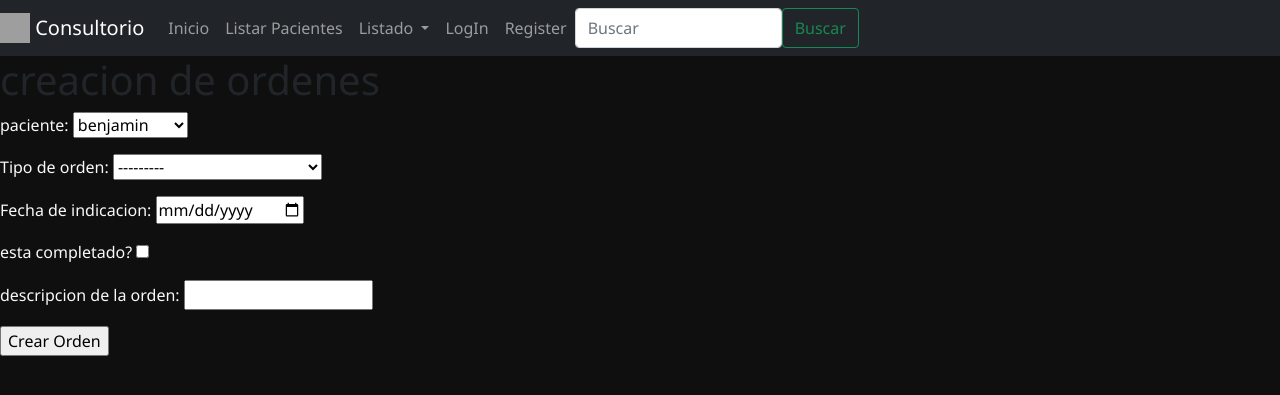
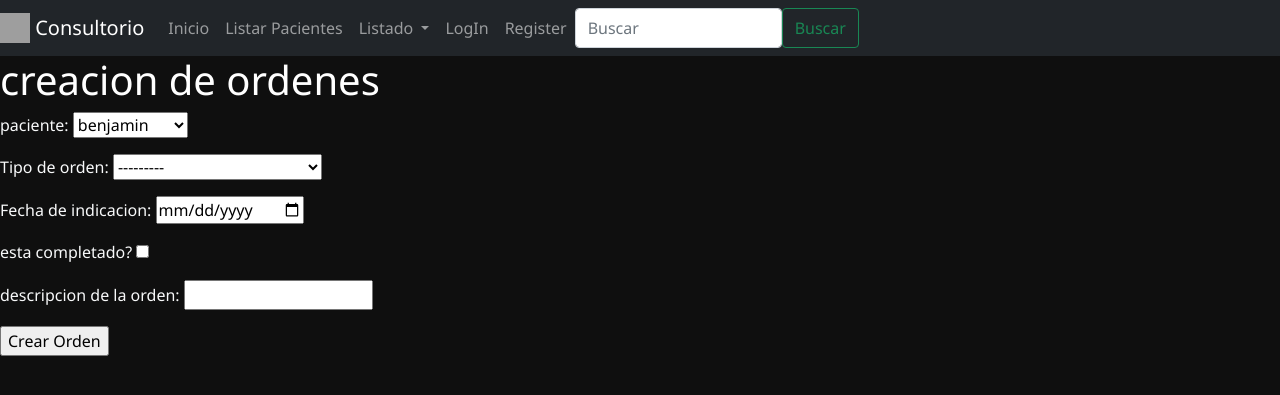
Before and after one commit to Nachorvw/Entrega1-MVT-Juan_Ignacio_reyes, a Django app: page /create-order/4/ in a window 1280 px wide. Shown: the top 395 px of the page. Run offline with Django 4.2, Linux system fonts and the light colour scheme; data comes from the database, SQL or seed files in the repository; both versions use the stored data as it was after the commit; some libraries are stand-ins or nearby versions; grey boxes are pictures that could not be loaded.

Commit message:
main.css -> styleMain.css, white text in creation

```diff
--- a/MVT/Templates/Base.html
+++ b/MVT/Templates/Base.html
@@ -5,7 +5,7 @@
     <link href="https://cdn.jsdelivr.net/npm/bootstrap@5.0.2/dist/css/bootstrap.min.css" rel="stylesheet"
         integrity="sha384-EVSTQN3/azprG1Anm3QDgpJLIm9Nao0Yz1ztcQTwFspd3yD65VohhpuuCOmLASjC" crossorigin="anonymous" />
     <link rel="stylesheet" href="https://cdn.jsdelivr.net/npm/bootstrap-icons@1.10.3/font/bootstrap-icons.css" />
-    <link rel="stylesheet" href="{% static '/css/main.css' %}">
+    <link rel="stylesheet" href="{% static '/css/styleMain.css' %}">
     <meta charset="UTF-8" />
     <meta http-equiv="X-UA-Compatible" content="IE=edge" />
     <meta name="viewport" content="width=device-width, initial-scale=1.0" />
@@ -72,7 +72,7 @@
                     <a class="nav-link" href="/register/">Register</a>
                 </li>
                 {% endif %} {% block navbar %}
-                <form class="form-inline my-2 my-lg-0 d-flex" action="" method="GET">
+                <form class="form-inline my-2 my-lg-0 d-flex" action="" id= "search-bar"method="GET">
                     <input class="form-control mr-sm-2" type="search" placeholder="Buscar" aria-label="Search"
                         name="search" />
                     <button class="btn btn-outline-success my-2 my-sm-0" type="submit">
--- a/MVT/Templates/medicines/create_medicines.html
+++ b/MVT/Templates/medicines/create_medicines.html
@@ -6,7 +6,7 @@ creacion de Recetas
 {% block content %}
 
 {% if form %}
-<h1>creacion de Recetas</h1>
+<h1 style="color: white;">creacion de Recetas</h1>
 
 <form class="text-light" method="POST">
     {% csrf_token %}
--- a/MVT/Templates/orders/create_orders.html
+++ b/MVT/Templates/orders/create_orders.html
@@ -6,7 +6,7 @@ creacion de Ordenes
 {% block content %}
 
 {% if form %}
-<h1>creacion de ordenes</h1>
+<h1 style="color: white;">creacion de ordenes</h1>
 
 <form class="text-light" method="POST">
     {% csrf_token %}
--- a/MVT/Templates/orders/list_orders.html
+++ b/MVT/Templates/orders/list_orders.html
@@ -12,7 +12,7 @@ Listado de Ordenes
 {% endblock %}
 
 {% block content %}
-
+<div class="listcard">
     {% for order in order_list %}
     {% if order.done %}
     <div class="card mb-3 mt-3 flex border-success" style="max-width: 540px;">
@@ -53,9 +53,9 @@ Listado de Ordenes
             </div>
             </div>
         </div>
-
+    </div>
     {% endfor %}
-
+</div>
 {% endblock %}
 
 
--- a/MVT/Templates/patients/create_patient.html
+++ b/MVT/Templates/patients/create_patient.html
@@ -6,7 +6,7 @@ creacion de Pacientes
 
 {% block content %}
 {%  if form  %}
-<h1>Creacion de pacientes</h1>
+<h1 style="color: white;">Creacion de pacientes</h1>
 
 <form class="text-light" method="POST">
     {% csrf_token %}
```
Also changed, not shown: MVT/db.sqlite3, MVT/static/css/styleMain.css (line endings or trailing spaces). Lines whose indentation alone changed are shown as unchanged.
